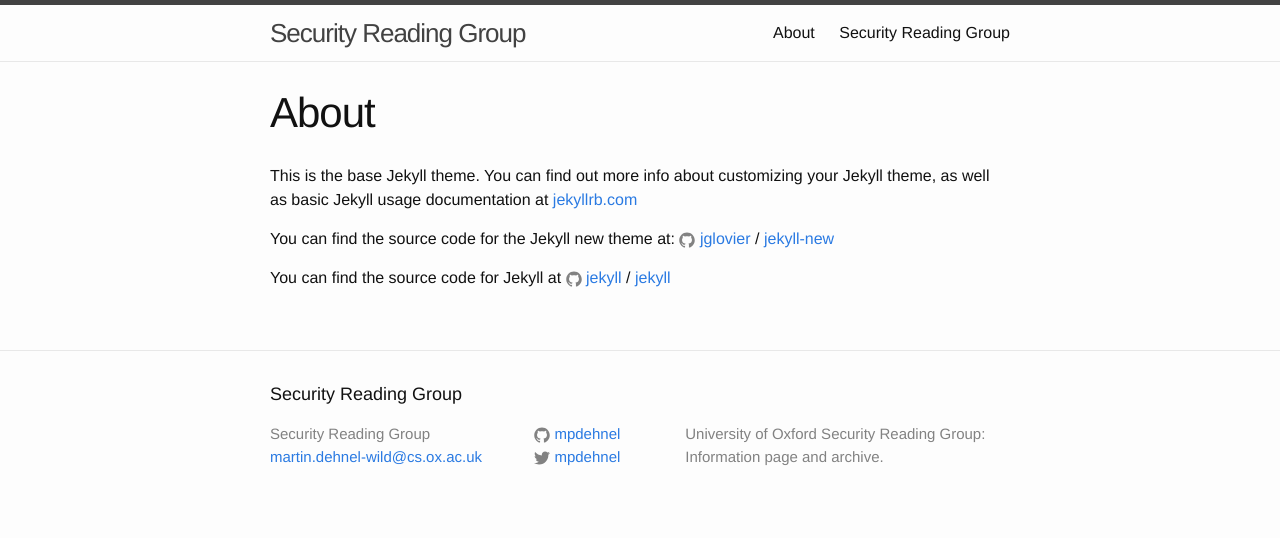
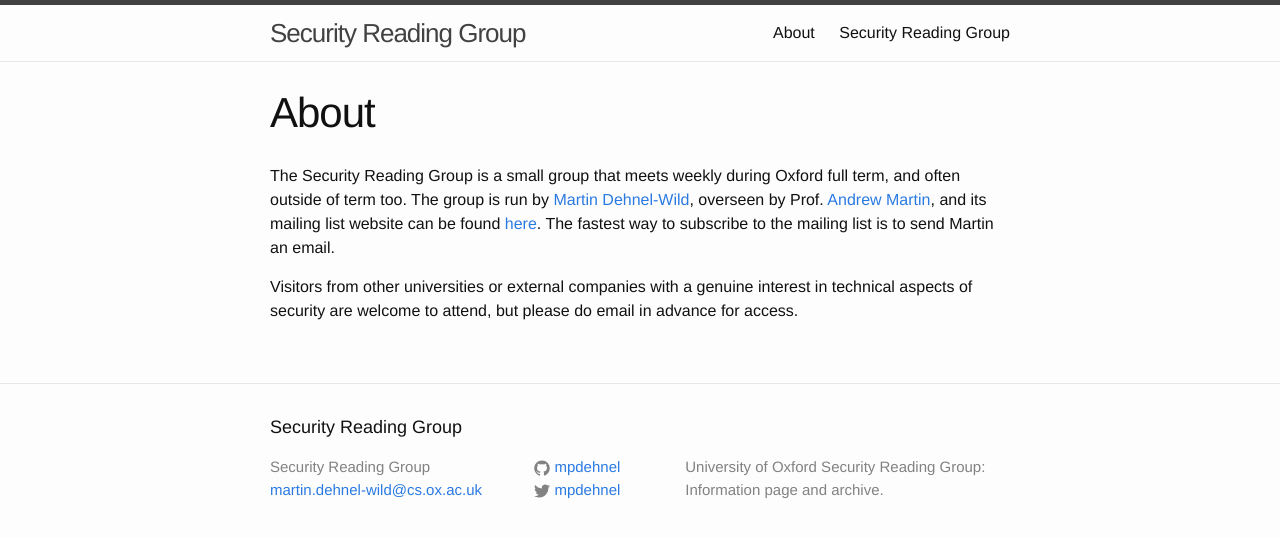
Before and after one commit to mpdehnel/ReadingGroup, a Jekyll site: the page built from about.md, in a window 1280 px wide. Shown: the top 538 px of the page. Built offline with Jekyll 4.4.1, drawn with Linux system fonts in a browser that asks for light colours.

Commit message:
add correct about page

```diff
--- a/about.md
+++ b/about.md
@@ -4,12 +4,6 @@ title: About
 permalink: /about/
 ---
 
-This is the base Jekyll theme. You can find out more info about customizing your Jekyll theme, as well as basic Jekyll usage documentation at [jekyllrb.com](http://jekyllrb.com/)
+The Security Reading Group is a small group that meets weekly during Oxford full term, and often outside of term too. The group is run by [Martin Dehnel-Wild](mailto:martin.dehnel-wild@cs.ox.ac.uk), overseen by Prof. [Andrew Martin](andrew.martin@cs.ox.ac.uk), and its mailing list website can be found [here](https://mailman.cs.ox.ac.uk/mailman/listinfo/se-read). The fastest way to subscribe to the mailing list is to send Martin an email.
 
-You can find the source code for the Jekyll new theme at:
-{% include icon-github.html username="jglovier" %} /
-[jekyll-new](https://github.com/jglovier/jekyll-new)
-
-You can find the source code for Jekyll at
-{% include icon-github.html username="jekyll" %} /
-[jekyll](https://github.com/jekyll/jekyll)
+Visitors from other universities or external companies with a genuine interest in technical aspects of security are welcome to attend, but please do email in advance for access.
```
Also changed, not shown: 2 other files.
